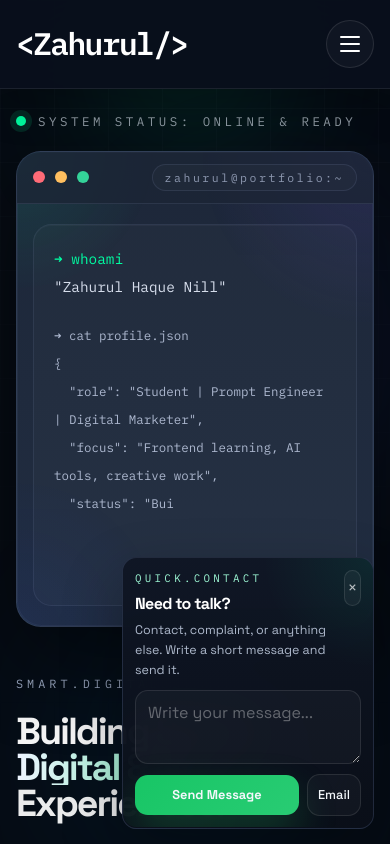
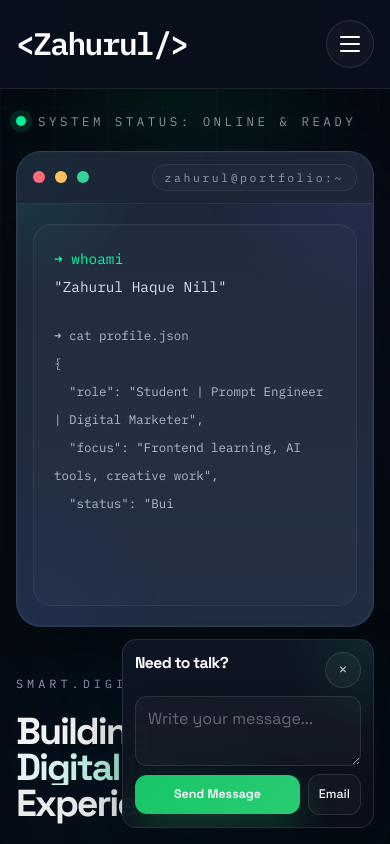
Before and after one commit to JAHURULNILL/jahurul, a React (Vite) app: page / in a window 390 px wide. Shown: the top 844 px of the page. Built offline with nearby package versions, Linux system fonts and the light colour scheme.

Commit message:
Simplify mobile quick contact popup

```diff
--- a/src/components/QuickContactPopup.tsx
+++ b/src/components/QuickContactPopup.tsx
@@ -46,15 +46,9 @@ export function QuickContactPopup() {
 
               <div className="relative flex items-start justify-between gap-4">
                 <div>
-                  <p className="font-mono text-[0.68rem] uppercase tracking-[0.3em] text-[var(--accent-soft)]">
-                    quick.contact
-                  </p>
-                  <h3 className="mt-1.5 text-[1rem] font-semibold tracking-[-0.04em] text-white sm:mt-2 sm:text-lg">
+                  <h3 className="text-[0.98rem] font-semibold tracking-[-0.04em] text-white sm:mt-2 sm:text-lg">
                     Need to talk?
                   </h3>
-                  <p className="mt-1 text-[0.78rem] leading-5 text-[#aeb9cc] sm:mt-1.5 sm:text-[0.84rem] sm:leading-6">
-                    Contact, complaint, or anything else. Write a short message and send it.
-                  </p>
                 </div>
 
                 <button
@@ -67,25 +61,25 @@ export function QuickContactPopup() {
                 </button>
               </div>
 
-              <div className="relative mt-2.5 grid gap-2.5 sm:mt-3 sm:gap-3">
+              <div className="relative mt-2 grid gap-2 sm:mt-3 sm:gap-3">
                 <textarea
                   value={form.message}
                   onChange={(event) => setForm((current) => ({ ...current, message: event.target.value }))}
                   placeholder="Write your message..."
-                  className="min-h-[74px] rounded-[0.8rem] border border-white/10 bg-white/[0.03] px-3 py-2.5 text-[0.82rem] text-white outline-none transition placeholder:text-white/34 focus:border-[var(--accent)]/28 sm:min-h-[88px] sm:rounded-[0.85rem] sm:px-3.5 sm:py-3 sm:text-sm"
+                  className="min-h-[64px] rounded-[0.75rem] border border-white/10 bg-white/[0.03] px-3 py-2.5 text-[0.8rem] text-white outline-none transition placeholder:text-white/34 focus:border-[var(--accent)]/28 sm:min-h-[88px] sm:rounded-[0.85rem] sm:px-3.5 sm:py-3 sm:text-sm"
                 />
               </div>
 
-              <div className="relative mt-2.5 flex items-center gap-2 sm:mt-3 sm:gap-2.5">
+              <div className="relative mt-2 flex items-center gap-2 sm:mt-3 sm:gap-2.5">
                 <a
                   href={mailtoLink}
-                  className="inline-flex flex-1 items-center justify-center rounded-[0.8rem] bg-[linear-gradient(135deg,rgba(24,201,103,0.98),rgba(43,220,123,0.92))] px-3 py-2.5 text-[0.8rem] font-semibold text-white shadow-[0_18px_40px_rgba(37,207,99,0.24)] transition hover:translate-y-[-2px] sm:rounded-[0.85rem] sm:px-4 sm:py-3 sm:text-sm"
+                  className="inline-flex flex-1 items-center justify-center rounded-[0.75rem] bg-[linear-gradient(135deg,rgba(24,201,103,0.98),rgba(43,220,123,0.92))] px-3 py-2.5 text-[0.78rem] font-semibold text-white shadow-[0_18px_40px_rgba(37,207,99,0.24)] transition hover:translate-y-[-2px] sm:rounded-[0.85rem] sm:px-4 sm:py-3 sm:text-sm"
                 >
                   Send Message
                 </a>
                 <a
                   href={`mailto:${person.email}`}
-                  className="inline-flex items-center justify-center rounded-[0.8rem] border border-white/10 bg-white/[0.03] px-2.5 py-2.5 text-[0.8rem] font-medium text-white/84 transition hover:border-[var(--accent)]/24 hover:text-white sm:rounded-[0.85rem] sm:px-3 sm:py-3 sm:text-sm"
+                  className="inline-flex items-center justify-center rounded-[0.75rem] border border-white/10 bg-white/[0.03] px-2.5 py-2.5 text-[0.78rem] font-medium text-white/84 transition hover:border-[var(--accent)]/24 hover:text-white sm:rounded-[0.85rem] sm:px-3 sm:py-3 sm:text-sm"
                 >
                   Email
                 </a>
```
